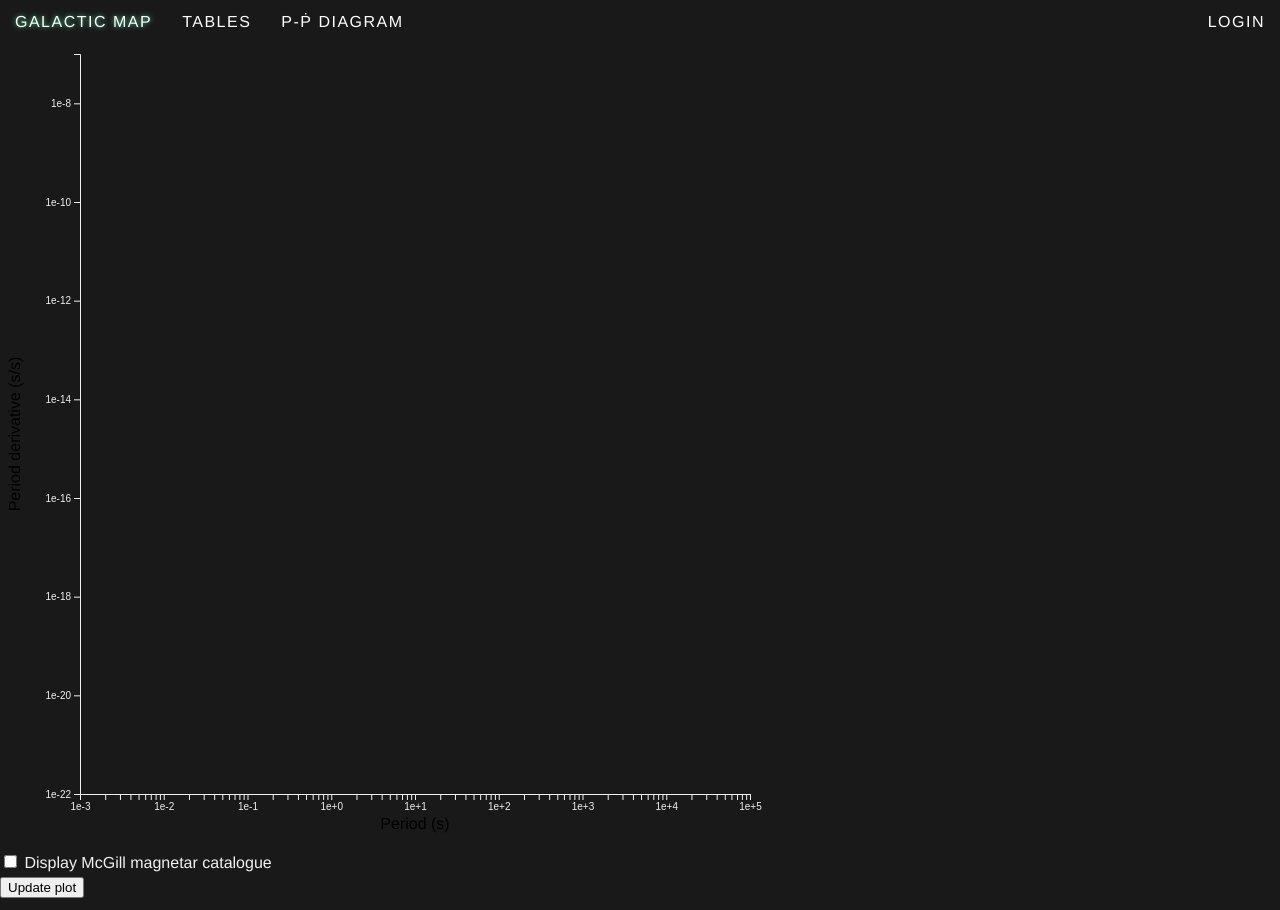
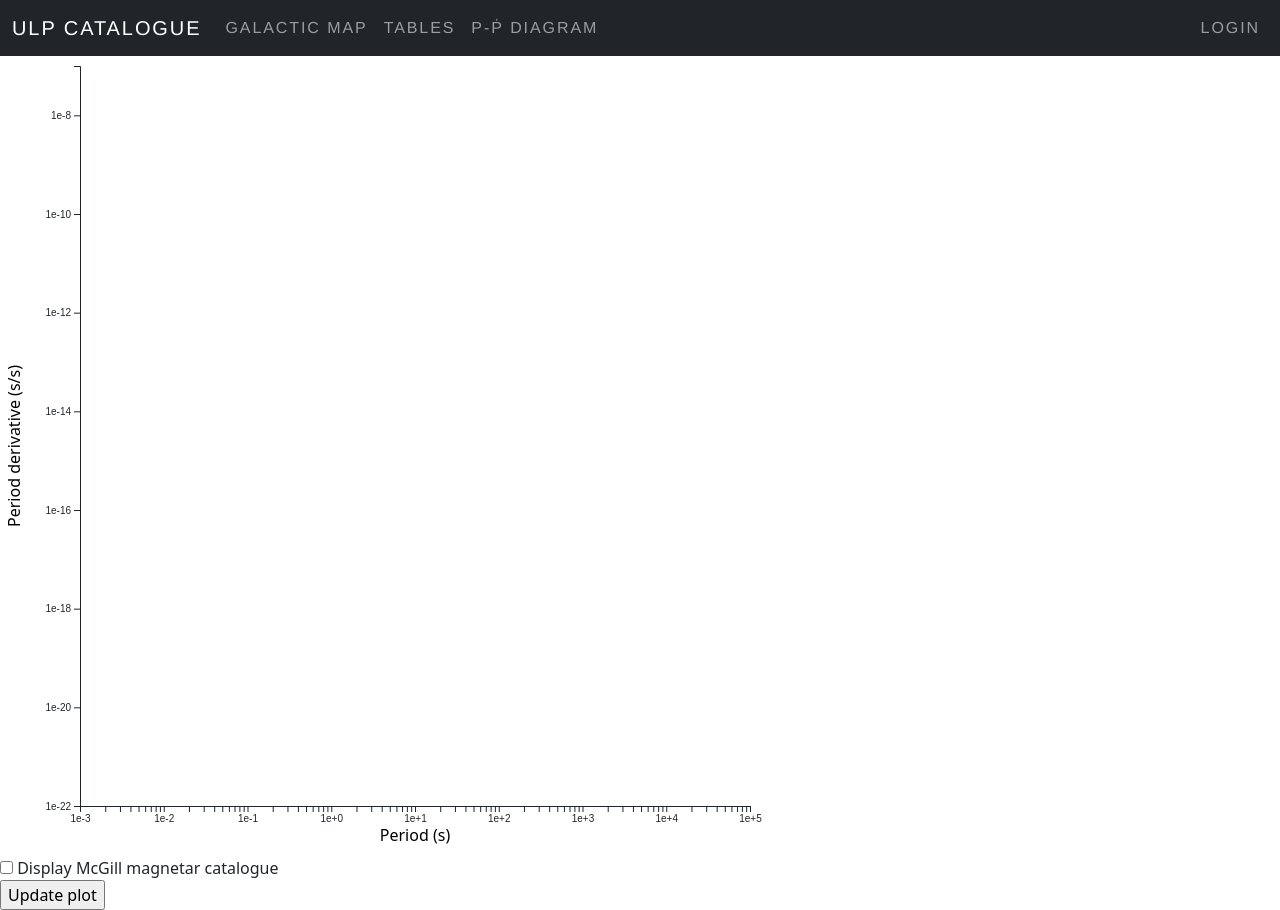
Before and after one commit to robotopia/ulp-database, a Django app: page /published/ppdot in a window 1280 px wide. Run offline with Django 5.2, Linux system fonts and the light colour scheme; some libraries are stand-ins or nearby versions.

Commit message:
Switched navbar to bootstrap

```diff
--- a/ulp-webapp/published/static/published/published-style.css
+++ b/ulp-webapp/published/static/published/published-style.css
@@ -1,5 +1,4 @@
 :root {
-    --font-size: 10px;
     --black: #000;
     --body-black: #051c2a;
     --text-color: #4b4b4b;
@@ -49,28 +48,6 @@
     --success: #e9ffd9;
     --video-size: 740px;
     --gap-half: 10px;
-    font-size: var(--font-size,10px)
-}
-
-html {
-    -ms-text-size-adjust: 100%;
-    -webkit-text-size-adjust: 100%;
-    font-family: sans-serif;
-    line-height: 1.15
-}
-
-body {
-    margin: 0;
-}
-
-body,html {
-    background-color: var(--black--bg);
-    color: var(--gray--lighter);
-    font-family: proxima-nova,Helvetica,Arial,sans-serif;
-    font-size: 1.6rem;
-    font-weight: 400;
-    line-height: 1.5;
-    min-height: 100vh
 }
 
 h1, h2, h3, h4, h5 {
@@ -176,79 +153,14 @@ table.parameter-set th {
     left: 0;
 }
 
-select {
-    /*appearance: none;*/
-    color: inherit;
-    background-color: inherit;
-    padding: 0.7em;
-    font-size: 1.5rem;
+.nav-link, .navbar-brand {
+    text-transform: uppercase;
+    font-family: proxima-nova,Helvetica,Arial,sans-serif;
+    letter-spacing: .12rem;
 }
 
-option {
-    color: inherit;
-    background-color: #191919;
-}
-
-.navbar {
-    display: flex;
-    background-color: var(--black--bg);
-    color: white;
-}
-
-.navmenu {
-    display: none;
-    flex-direction: column;
-    position: fixed;
-    top: 43px;
-}
-
-.navmenu-item {
-    /*font-size: 20px;*/
-    /*font-family: sans-serif;*/
-    /*font-weight: normal;*/
-    padding: 10px 15px;
-    text-decoration: none;
-    cursor: pointer;
-    background-color: var(--black--bg);
-    color: white;
-}
-
-.navmenu-item:hover {
-    background-color: #444;
-}
-
-.navbar-right {
-    display: flex;
-    justify-content: flex-end;
-    flex-grow: 1;
-}
-
-.navbar-left {
-    display: flex;
-    justify-content: flex-start;
-}
-
-.navbar-item {
-    font-size: 16px;
-    padding: 10px 15px;
-    text-decoration: none;
-    text-transform: uppercase;
-    letter-spacing: .15rem;
-    font-weight: 500;
-    border: none;
-    text-align: center;
-    cursor: pointer;
-    background-color: inherit;
-    color: inherit;
-}
-
-.navbar-item > * {
-    padding: 0px;
-}
-
-.navbar-item:hover {
+.nav-link:hover, .navbar-brand:hover {
     text-shadow: 0px 0px 5px var(--color-kiwi);
-    /*color: var(--color-apple--light);*/
 }
 
 /* From: https://a11y-guidelines.orange.com/en/articles/accessible-hiding/ */
--- a/ulp-webapp/published/templates/published/main.html
+++ b/ulp-webapp/published/templates/published/main.html
@@ -6,37 +6,68 @@
         <title>Ultra-long period transients</title>
         <link rel="stylesheet" href="{% static 'published/published-style.css' %}">
         <meta name="viewport" content="width=device-width, initial-scale=1.0">
+        <link href="https://cdn.jsdelivr.net/npm/bootstrap@5.3.3/dist/css/bootstrap.min.css" rel="stylesheet" integrity="sha384-QWTKZyjpPEjISv5WaRU9OFeRpok6YctnYmDr5pNlyT2bRjXh0JMhjY6hW+ALEwIH" crossorigin="anonymous">
     </head>
     <body>
         {% block navbar %}
-        <div class="navbar">
-            <div class="navbar-left">
-                <a href="{% url 'galactic_view' %}" class="navbar-item"><div>Galactic map</div></a>
-                <a href="{% url 'parameter_set_table_view' pk=1 %}" class="navbar-item"><div>Tables</div></a>
-                <a href="{% url 'ppdot_view' %}" class="navbar-item"><div>P-Ṗ diagram</div></a>
+        <nav class="navbar navbar-expand-lg navbar-dark bg-dark">
+            <div class="container-fluid">
+                <a class="navbar-brand" href="{% url 'index' %}">ULP catalogue</a>
+                <button class="navbar-toggler" type="button" data-bs-toggle="collapse" data-bs-target="#navbarMainMenu" aria-controls="navbarMainMenu" aria-expanded="false" aria-label="Toggle navigation">
+                    <span class="navbar-toggler-icon"></span>
+                </button>
+                <div class="collapse navbar-collapse" id="navbarMainMenu">
+                    <ul class="navbar-nav me-auto mb-2 mb-lg-0">
+                        <li class="nav-item">
+                            <a class="nav-link" href="{% url 'galactic_view' %}">Galactic map</a>
+                        </li>
+                        <li class="nav-item">
+                            <a class="nav-link" href="{% url 'parameter_set_table_view' pk=1 %}">Tables</a>
+                        </li>
+                        <li class="nav-item">
+                            <a class="nav-link" href="{% url 'ppdot_view' %}">P-Ṗ diagram</a>
+                        </li>
+                    </ul>
                 </div>
-            <div class="navbar-right">
+                <div>
+                    <ul class="navbar-nav me-auto mb-2 mb-lg-0">
                         {% if user.is_authenticated %}
-                <form class="navbar-item" method="post" action="{% url 'logout' %}">
+                        <!--
+                        <form class="nav-item" method="post" action="{% url 'logout' %}">
                             {% csrf_token %}
                             <button class="navbar-item" type="submit">Logout</button>
                         </form>
+                        -->
                         {% if user.is_staff %}
-                <a href="{% url 'admin:index' %}" class="navbar-item">Admin</a>
+                        <li class="nav-item"><a class="nav-link" href="{% url 'admin:index' %}">Admin</a></li>
                         {% endif %}
-                <button class="navbar-item" onclick="toggle_navmenu(this, 'navmenu-account');">{{ user }}</button>
-                <div id="navmenu-account" class="navmenu">
-                    <a href="{% url 'password_change' %}" class="navmenu-item"><div>Change password</div></a>
-                </div>
+                        <li class="nav-item dropdown">
+                            <a class="nav-link dropdown-toggle" href="#" role="button" data-bs-toggle="dropdown" aria-expanded="false">
+                                {{ user }}</button>
+                            </a>
+                            <ul class="dropdown-menu dropdown-menu-dark dropdown-menu-end">
+                                <li><a class="dropdown-item" href="{% url 'password_change' %}">Change password</a></li>
+                                <li><hr class="dropdown-divider"></li>
+                                <li>
+                                    <form method="post" action="{% url 'logout' %}">
+                                        {% csrf_token %}
+                                        <button class="btn dropdown-item" type="submit">Logout</button>
+                                    </form>
+                                </li>
+                            </ul>
+                        </li>
                         {% else %}
-                <a href="{% url 'login' %}" class="navbar-item"><div>Login</div></a>
+                        <li class="nav-item"><a href="{% url 'login' %}" class="nav-link">Login</a></li>
                         {% endif %}
+                    </ul>
                 </div>
             </div>
+        </nav>
         {% endblock %}
         {% block body %}
         <h1>Welcome</h1>
         {% endblock %}
+        <script src="https://cdn.jsdelivr.net/npm/bootstrap@5.3.3/dist/js/bootstrap.bundle.min.js" integrity="sha384-YvpcrYf0tY3lHB60NNkmXc5s9fDVZLESaAA55NDzOxhy9GkcIdslK1eN7N6jIeHz" crossorigin="anonymous"></script>
     </body>
 </html>
 
```
Lines whose indentation alone changed are shown as unchanged.
